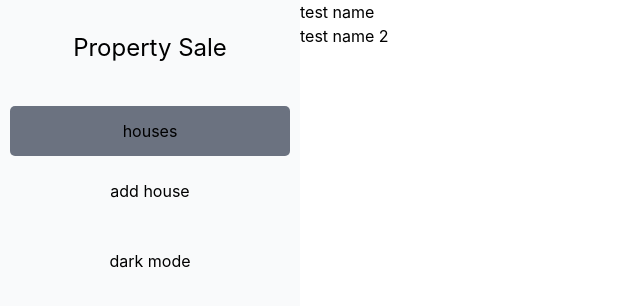
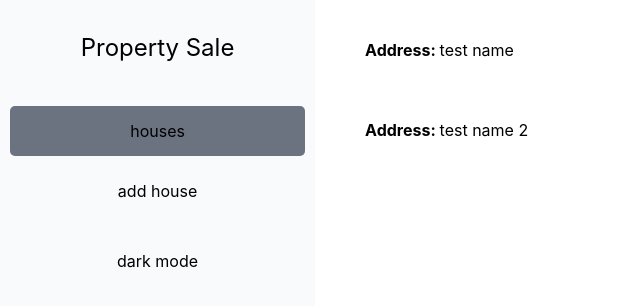
Before and after one commit to SajjadMashhadi/property-sale, a React (Vite) app: page /houses in a window 1280 px wide. Shown: the top 306 px of the page, without its empty margins (0-640 px from the left). Built offline with nearby package versions, Linux system fonts and the light colour scheme; data requests are answered from the project's data file.

Commit message:
add House Card component

```diff
--- a/src/App.tsx
+++ b/src/App.tsx
@@ -3,11 +3,10 @@ import Sidebar from "./components/sidebar";
 
 function App() {
   return (
-    <div className="w-full h-[100vh] dark:bg-gray-800 dark:text-gray-400 flex flex-row justify-start">
+    <div className="w-full h-[100vh] dark:bg-gray-800 dark:text-gray-400 flex flex-row justify-start gap-[20px]">
       <Sidebar />
-      <div>
-        <Outlet />
-      </div>
+
+      <Outlet />
     </div>
   );
 }
--- /dev/null
+++ b/src/components/houseCard.tsx
@@ -0,0 +1,20 @@
+import { Link } from "react-router-dom";
+
+export default function HouseCard({
+  address,
+  id,
+}: {
+  address: string;
+  id: number;
+}) {
+  return (
+    <div className="w-[500px] h-[60px] dark:bg-gray-700 flex items-center p-[10px] rounded-[5px]">
+      <Link to={`/houses/${id}`}>
+        <div>
+          <span className="font-bold dark:text-white">Address: </span>
+          {address}
+        </div>
+      </Link>
+    </div>
+  );
+}
--- a/src/components/houses.tsx
+++ b/src/components/houses.tsx
@@ -1,5 +1,6 @@
 import useFetch from "../api/useFetch";
-import { Link } from "react-router-dom";
+
+import HouseCard from "./houseCard";
 
 interface house {
   id: number;
@@ -24,13 +25,19 @@ export default function Houses() {
     return <div>is loading...</div>;
   }
 
+  if (houses && houses.length === 0) {
+    return (
+      <div className="w-3/4 flex items-center justify-center">
+        No House added!
+      </div>
+    );
+  }
+
   if (houses) {
     return (
-      <div>
+      <div className="w-3/4 flex flex-col gap-[20px] p-[20px]">
         {houses.map((house: house) => (
-          <Link key={house.id} to={`/houses/${house.id}`}>
-            <div>{house.address}</div>
-          </Link>
+          <HouseCard key={house.id} address={house.address} id={house.id} />
         ))}
       </div>
     );
--- a/src/components/sidebar.tsx
+++ b/src/components/sidebar.tsx
@@ -3,7 +3,7 @@ import { NavLink } from "react-router-dom";
 
 export default function Sidebar() {
   return (
-    <div className=" w-[300px] h-full flex flex-col gap-[20px] bg-gray-50 dark:bg-gray-700 p-[10px] pt-[30px]">
+    <div className=" w-1/4 h-full flex flex-col gap-[20px] bg-gray-50 dark:bg-gray-700 p-[10px] pt-[30px]">
       <h1 className="text-[24px] text-center dark:text-white">Property Sale</h1>
       <div className="flex flex-col gap-[10px] mt-[20px] ">
         <NavLink
```
